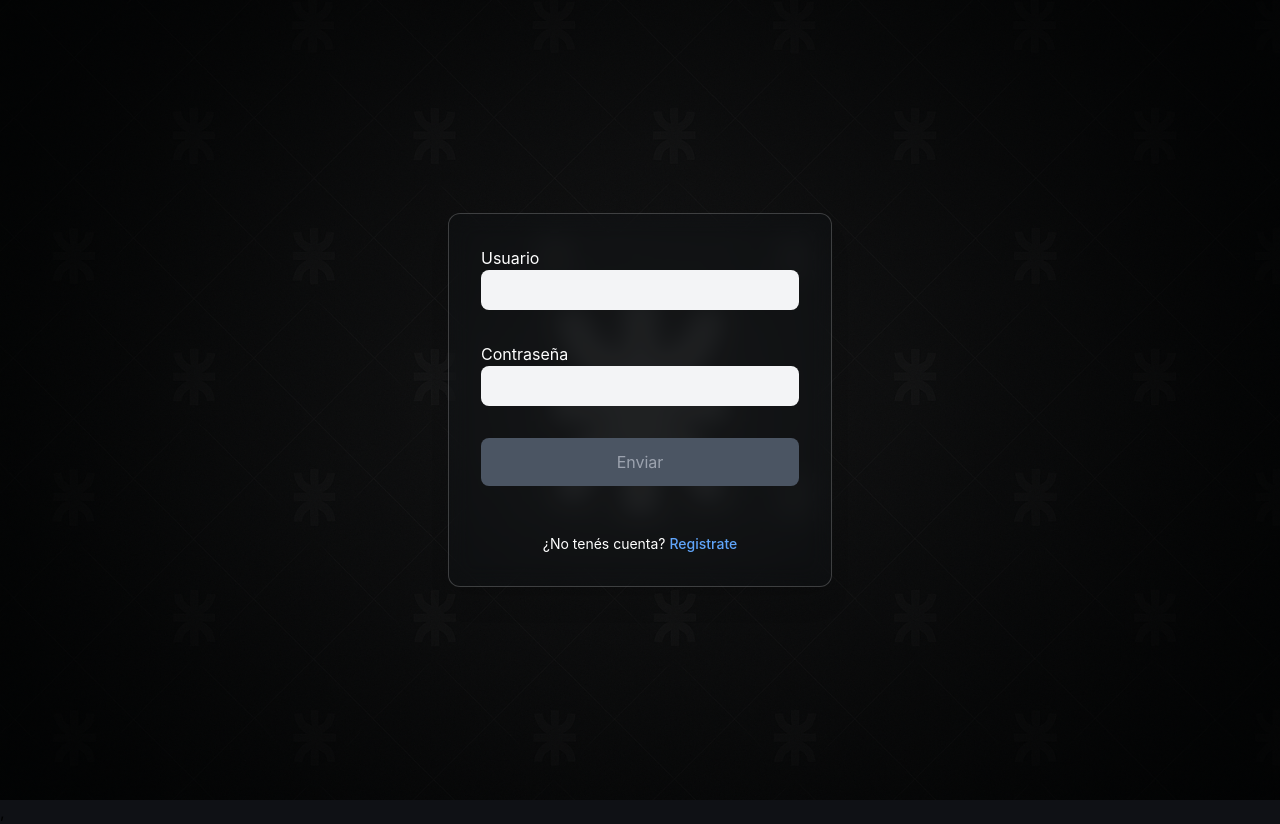
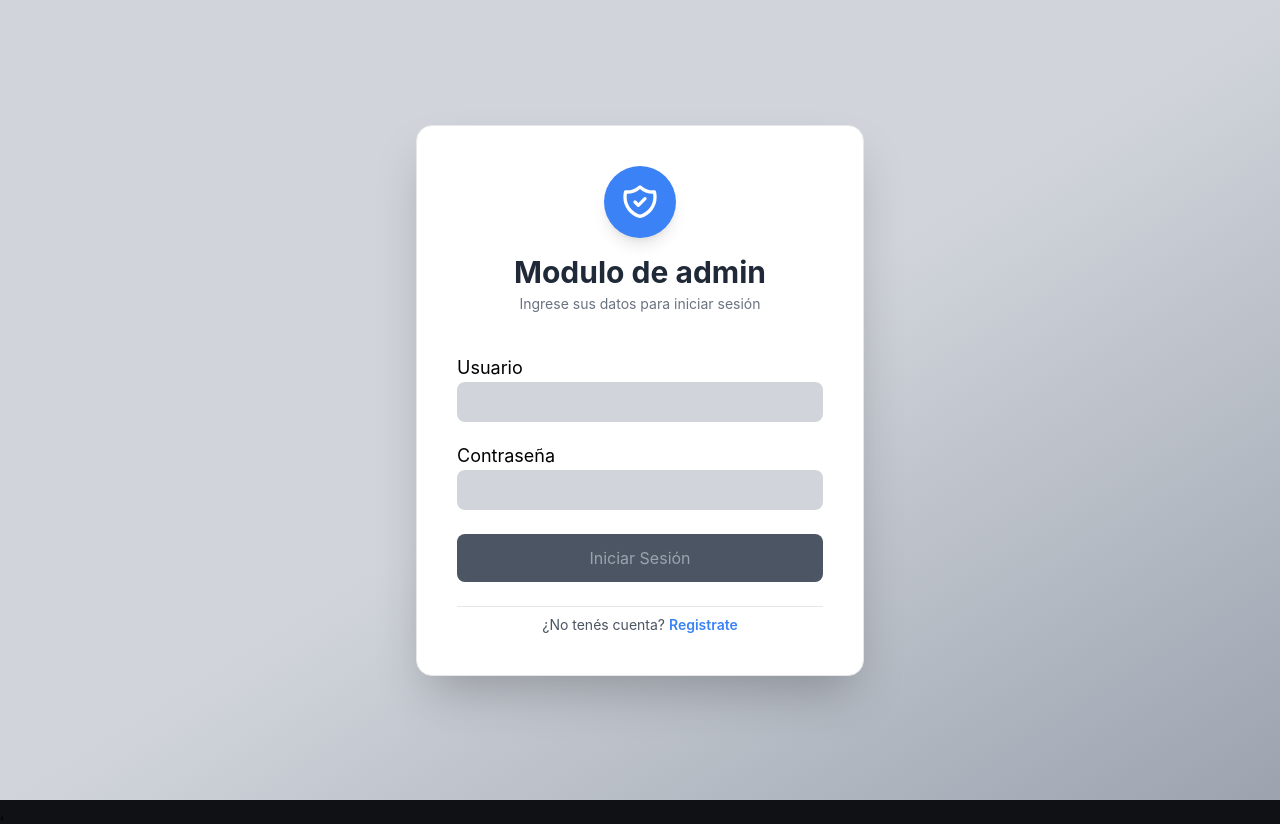
Before and after one commit to lagorialuciano23/ecommerce, a React (Vite) app: page /login in a window 1280 px wide. Built offline with nearby package versions, Linux system fonts and the light colour scheme.

Commit message:
re-design Login.jsx

```diff
--- a/src/modules/auth/components/Input.jsx
+++ b/src/modules/auth/components/Input.jsx
@@ -10,7 +10,7 @@ export default function Input({
   validationRules,
   errors,
   autoComplete,
-  labelClassName = 'text-white',
+  labelClassName = 'text-black text-lg',
 }) {
   return (
     <div>
@@ -19,7 +19,9 @@ export default function Input({
         id={id}
         type={type}
         autoComplete={autoComplete}
-        className="w-full p-2 rounded-lg bg-gray-100 text-black border-none focus:outline-none focus:ring-2 focus:ring-blue-500"
+        className="
+        w-full p-2 rounded-lg bg-gray-300 text-black border-none
+        focus:outline-none focus:ring-2 focus:ring-blue-500"
         // 1. Registra el input con react-hook-form
         {...register(name, validationRules)}
       />
--- a/src/modules/auth/pages/Login.jsx
+++ b/src/modules/auth/pages/Login.jsx
@@ -7,16 +7,14 @@ import Button from '../components/Button';
 import { useLogin } from '../hooks/useLogin';
 
 function Login() {
-  // 1. Extraemos toda la lógica del Hook (¡ESTO ES TODO LO QUE NECESITAS!)
   const {
     isLoading,
     apiError,
     toastOpen,
-    handleLoginSubmit, // <-- Esta función ya hace el fetch, llama al AuthContext, etc.
-    handleToastClose,  // <-- Esta función ya cierra el toast y navega
+    handleLoginSubmit,
+    handleToastClose,
   } = useLogin();
 
-  // 2. Lógica de react-hook-form
   const {
     register,
     handleSubmit,
@@ -30,20 +28,46 @@ function Login() {
       <div className="min-h-screen
          flex flex-col items-stretch
          justify-center items-center
-         bg-gray-900 bg-cover bg-fixed bg-center"
-      style={{ backgroundImage: "linear-gradient(rgba(0,0,0,.5), rgba(0,0,0,.5)), url('/images/login-banner-utn.png')" }}>
+         bg-gradient-to-br from-gray-300 via-gray-300 to-gray-400 bg-cover bg-fixed bg-center"
+      >
 
         <form
           onSubmit={handleSubmit(handleLoginSubmit)}
-          className='bg-gray-800 bg-opacity-10 backdrop-blur-md p-8 rounded-xl
+          className='bg-white text-black p-8 rounded-2xl
           flex flex-col
-          p-6 md:p-8
-          gap-4 md:gap-8
+          p-6 md:p-10
+          gap-4 md:gap-6
           w-full
-          md:max-w-sm mx-auto
-          shadow-xl border border-white border-opacity-20'
+          md:max-w-md mx-auto
+          shadow-2xl border border-gray-200'
         >
+          {/* 'header' */}
+          <div className="flex flex-col items-center mb-4">
+            <div className="bg-blue-500 p-4 rounded-full mb-4 shadow-lg">
+              {/* icono de escudito */}
+              <svg
+                className="w-10 h-10 text-white"
+                fill="none"
+                stroke="currentColor"
+                viewBox="0 0 24 24"
+              >
+                <path
+                  strokeLinecap="round"
+                  strokeLinejoin="round"
+                  strokeWidth={2}
+                  d="M9 12l2 2 4-4m5.618-4.016A11.955 11.955 0 0112 2.944a11.955 11.955 0 01-8.618 3.04A12.02 12.02 0 003 9c0 5.591 3.824 10.29 9 11.622 5.176-1.332 9-6.03 9-11.622 0-1.042-.133-2.052-.382-3.016z"
+                />
+              </svg>
+            </div>
+            <h1 className="text-2xl md:text-3xl font-bold text-gray-800 mb-1">
+              Modulo de admin
+            </h1>
+            <p className="text-gray-500 text-sm">
+              Ingrese sus datos para iniciar sesión
+            </p>
+          </div>
 
+          <div className="space-y-5">
             <Input
               label="Usuario"
               id="Username"
@@ -78,18 +102,19 @@ function Login() {
                 },
               }}
             />
+          </div>
 
           {apiError && (
-            <p className='text-red-400 p-2 bg-red-900 bg-opacity-50 rounded-lg text-center text-sm'>
-              {apiError}
-            </p>
+            <div className='text-red-600 p-3 bg-red-50 border border-red-200 rounded-lg text-center text-sm flex items-center justify-center gap-2'>
+              <span className="font-medium">{apiError}</span>
+            </div>
           )}
 
-          <Button isLoading={isLoading} isValid={isValid} text="Enviar" />
+          <Button isLoading={isLoading} isValid={isValid} text="Iniciar Sesión" />
 
-          <div className="text-center text-white text-sm mt-4">
+          <div className="text-center text-gray-600 text-sm pt-2 border-t border-gray-200">
             ¿No tenés cuenta?{' '}
-            <Link to="/signup" className="font-medium text-blue-400 hover:text-blue-300">
+            <Link to="/signup" className="font-semibold text-blue-500 hover:text-blue-600 transition-colors">
               Registrate
             </Link>
           </div>
```
Lines whose indentation alone changed are shown as unchanged.
